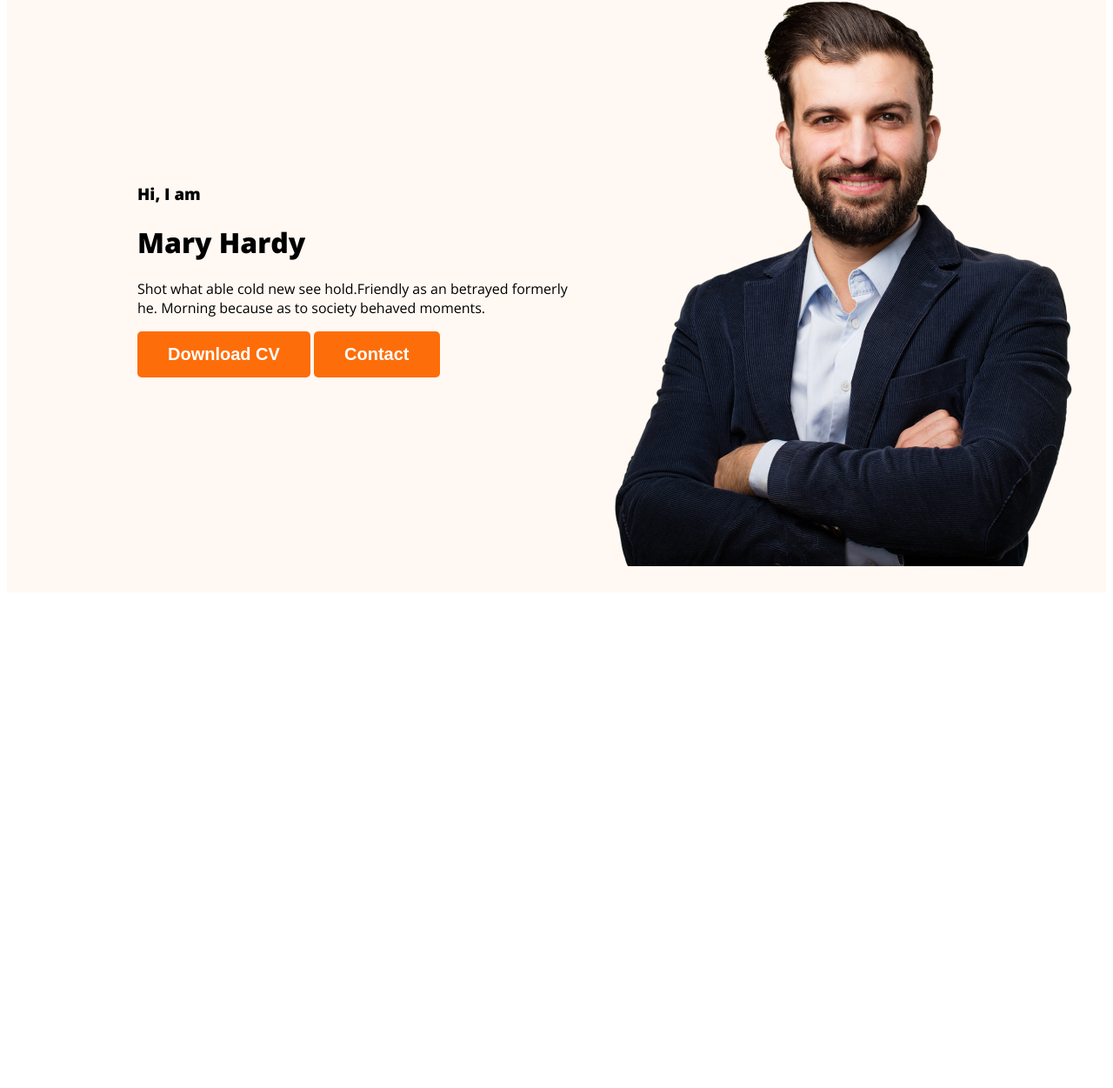
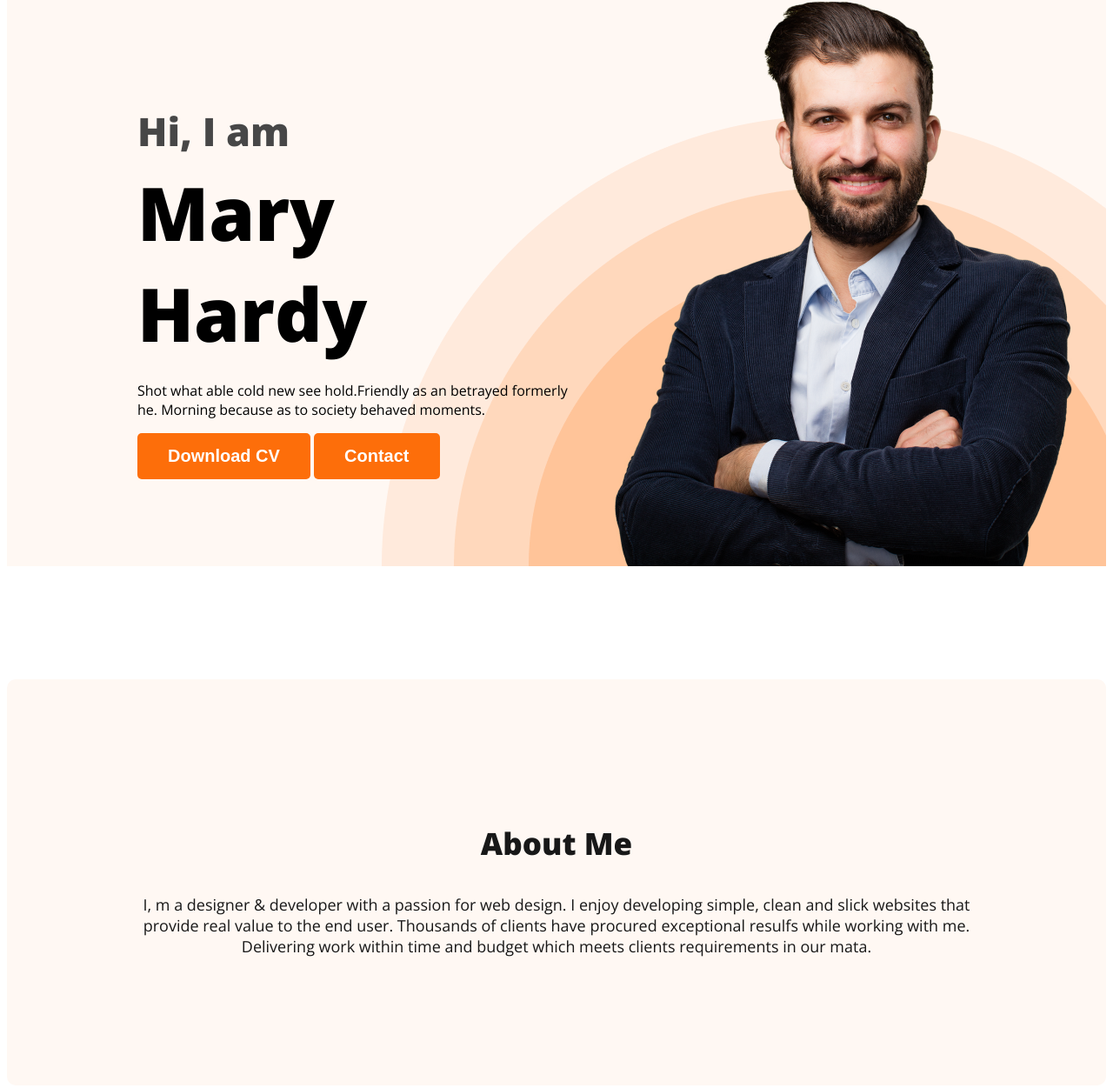
Before and after one commit to Abshakib1999/web-developer-portfolio, a plain HTML site: page index.html in a window 1280 px wide. Shown: the part 214-1465 px from the top of the page at 87% size. Before the commit the page ends 903 px from the top, so only its background shows below. Drawn offline with nearby package versions, Linux system fonts and the light colour scheme.

Commit message:
about section

```diff
--- a/index.html
+++ b/index.html
@@ -20,10 +20,10 @@
             </ul>
         </nav>
         <div class="banner">
-        <div>
+        <div class="banner-content">
             <h3 class="banner-a"> Hi, I  am</h3>
-            <h1 class="banner-b">Mary Hardy </h1>
-            <p>Shot what able cold new see hold.Friendly as an betrayed formerly he. Morning because as to society behaved moments.</p>
+            <h1 class="banner-b"> Mary Hardy </h1>
+            <p class="banner-description">Shot what able cold new see hold.Friendly as an betrayed formerly he. Morning because as to society behaved moments.</p>
             <button class="btn-primary">Download CV</button>
             <button class="btn-primary"> Contact </button>
         </div>
@@ -34,6 +34,12 @@
     </header>
      <main>
 
+        <section class="about">
+            <h3 class="section-title">About Me</h3>
+            <p class="sectio-description">I, m a designer & developer with a passion for web design. I enjoy developing simple, clean and slick websites that provide real value to the end user. Thousands of clients have procured exceptional resulfs while working with me. Delivering work within time and budget which meets clients requirements in our mata.</p>
+        </section>
+
+
      </main>
      <footer>
 
--- a/styles/portfolio.css
+++ b/styles/portfolio.css
@@ -16,11 +16,24 @@ body {
     font-weight: 700;
     padding: 15px 35px;
 }
+.section-title{
+    color:  #181818;
+    text-align: center;
+    font-size: 35px;
+    font-weight: 700;
+
+    }
+    .sectio-description{
+        color: #181818;
+        text-align: center;
+        font-size: 18px;
+
+    }
 
 /* nav related styles*/
 nav {
     display: flex;
-    /* justify-content: space-between; */
+    justify-content: space-between;
     align-items: center ;
     margin: 0 200px;
 
@@ -50,13 +63,40 @@ nav a {
 /* header realted styles */
 .header{
     background-color: #FFF8F3;
+    background-image: url('../images/header_bg.png');
+    background-repeat: no-repeat;
+    background-position: bottom right;
 
 }
 .banner{
-    padding: 30px 30px 30px 150px;
+    padding: 30px 30px 0px 150px;
     display: flex;
     align-items: center;
+    justify-content: space-between;
+}
+.banner-content{
+    max-width: 500px;
 }
 .baner .profile-pic{
     width: 500;
 }
+.banner-a{
+    font-size: 45px;
+    color: #474747;
+    margin-bottom: 0;
+}
+.banner-b{
+    font-size: 85px;
+    font-weight: 700;
+    margin-top:5px;
+    margin-bottom: 20px;
+}
+/* main section styles */
+
+/* about section styles */
+.about{
+    padding: 130px;
+    border-radius: 10px;
+    background: #FFF8F3;
+    margin: 130px 0;
+}
```
